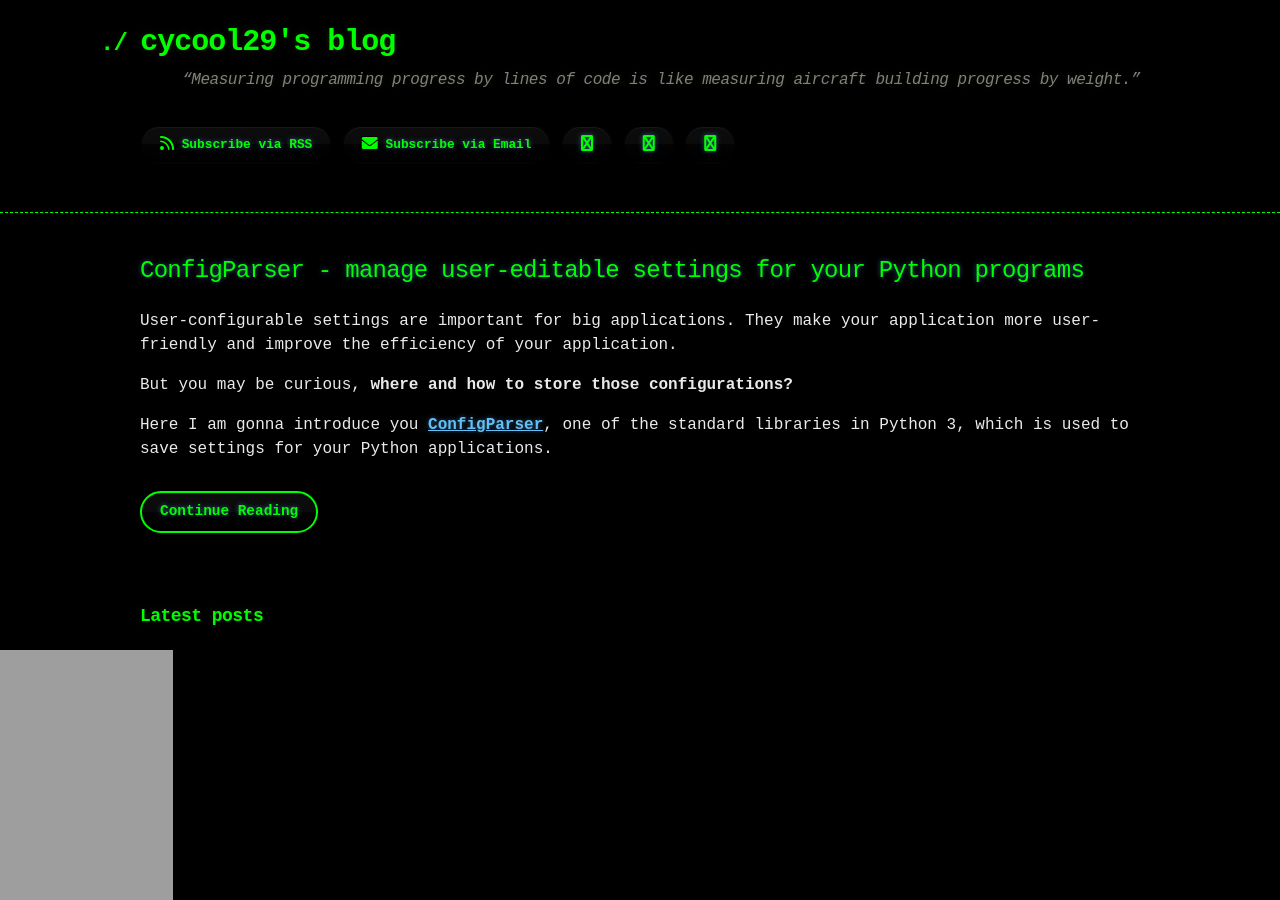
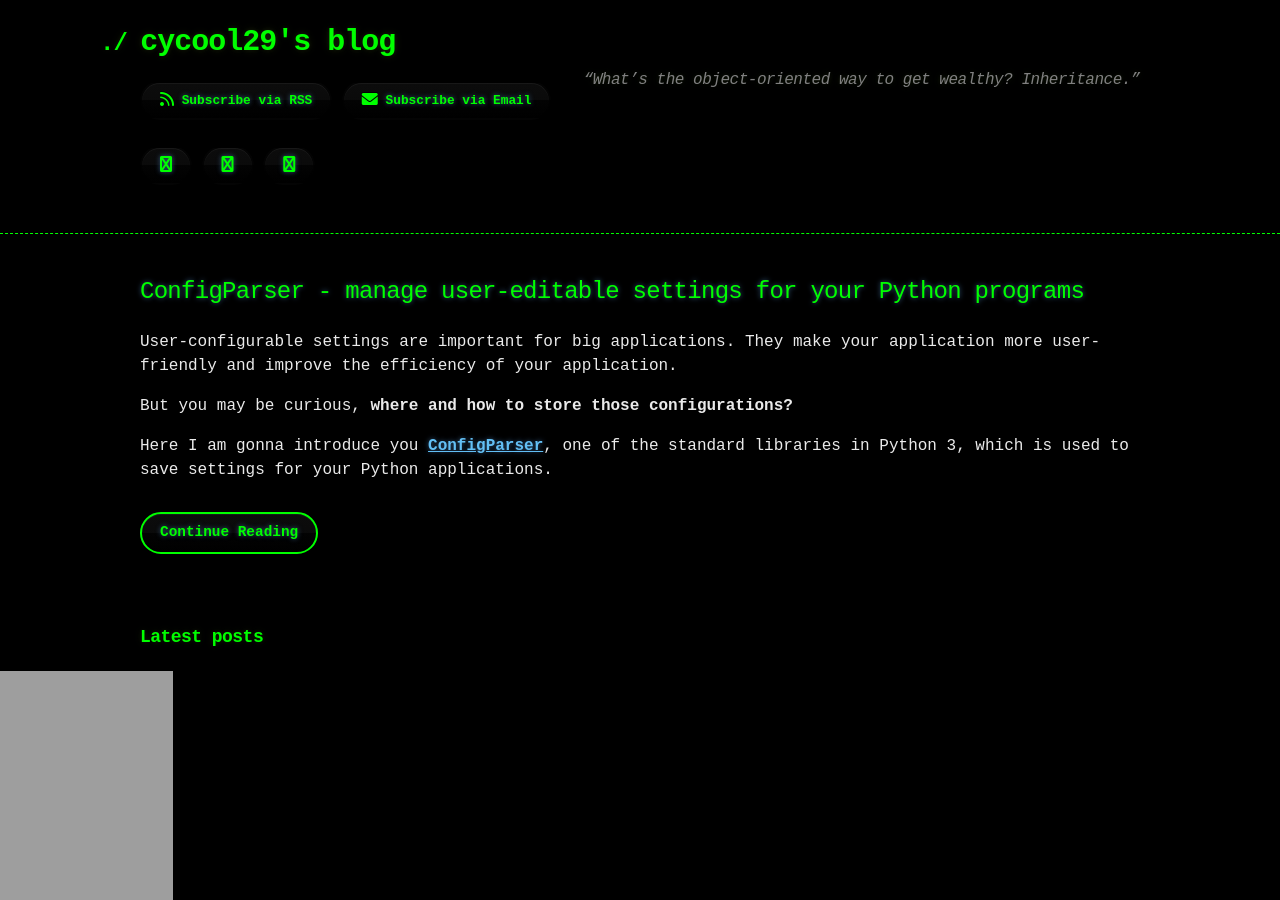
Before and after one commit to cycool29/cycool29.github.io, a Jekyll site: the page built from index.md, in a window 1280 px wide and 900 px high. Built offline with Jekyll 4.4.1, drawn with Linux system fonts in a browser that asks for light colours; a style sheet for code colours, icons or effects is not loaded.

Commit message:
Update quotes

```diff
--- a/_config.yml
+++ b/_config.yml
@@ -1,5 +1,5 @@
 title: cycool29's blog
-description: "“Measuring programming progress by lines of code is like measuring aircraft building progress by weight.” "
+description: "“What’s the object-oriented way to get wealthy? Inheritance.” "
 bio: A high school student. Intermediate in Python, Git, Bash. Learning JavaScript. He/Him. "
 author: cycool29
 url: https://cycool29.github.io
```
